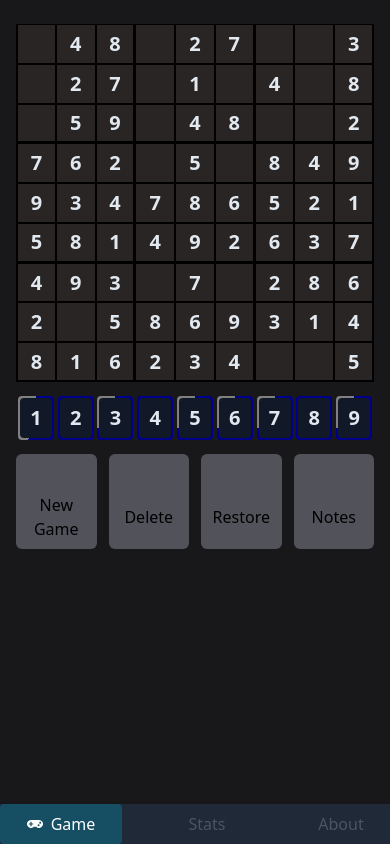
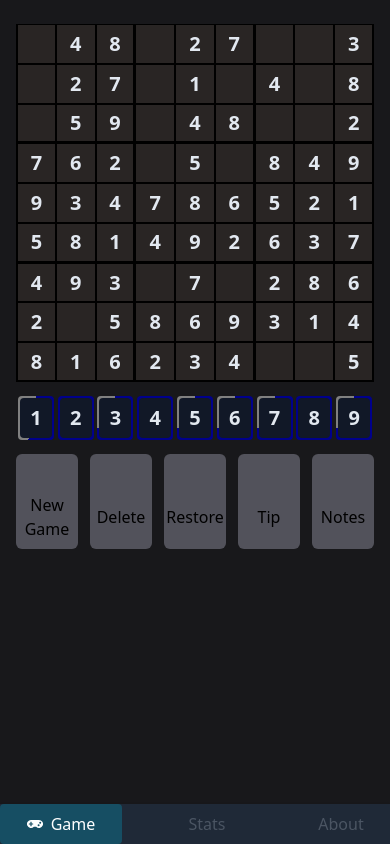
Before and after one commit to fabiancgc12/react-sudoku, a React (Vite) app: page / in a window 390 px wide. Built offline with nearby package versions, Linux system fonts and the light colour scheme; some icons are missing.

Commit message:
creating give a tip action

```diff
--- a/src/components/control/Controls.tsx
+++ b/src/components/control/Controls.tsx
@@ -1,14 +1,14 @@
 import React, {Fragment, useRef, useState} from "react";
 import {InputControl} from "@/components/control/inputs/InputControls";
 import {useAppDispatch, useAppSelector} from "@/globalState/appStore";
-import {deleteCellValue, restoreLastMove, startGame, toggleNotesMode} from "@/globalState/gameSlice/gameSlice";
+import {deleteCellValue, restoreLastMove, startGame, toggleNotesMode,giveATip} from "@/globalState/gameSlice/gameSlice";
 import {ActionButton} from "@/components/control/actions/ActionButton";
 import {
     AiFillEdit,
     AiOutlineCheck,
     AiOutlineEdit,
     BsFillEraserFill, HiChevronUpDown,
-    MdSettingsBackupRestore,
+    MdSettingsBackupRestore, MdTipsAndUpdates,
     RiRestartFill
 } from "react-icons/all";
 import {selectIsOnNotesMode} from "@/globalState/gameSlice/gameSelector";
@@ -28,16 +28,24 @@ export function Controls() {
     const toggleNotesModeAction = () => {
         dispatch(toggleNotesMode())
     }
+
+    const giveATipAction = () => {
+        dispatch(giveATip())
+    }
+
     return (
         <div className={'w-full md:w-4/6 mt-4'}>
             <InputControl/>
-            <div className={"mt-4 grid place-items-stretch gap-3 sm:place-items-center grid-cols-4"}>
+            <div className={"mt-4 grid place-items-stretch gap-3 sm:place-items-center grid-cols-5"}>
                 <CreateGameAction/>
                 <ActionButton onClick={deleteMove} label={"Delete"}>
                     <BsFillEraserFill size={25} className={"group-hover:fill-yellow-600"}/>
                 </ActionButton>
                 <ActionButton onClick={restoreMove} label={"Restore"}>
                     <MdSettingsBackupRestore size={25} className={"group-hover:fill-yellow-600"}/>
+                </ActionButton>
+                <ActionButton onClick={giveATipAction} label={"Tip"}>
+                    <MdTipsAndUpdates size={25} className={"group-hover:fill-yellow-600"}/>
                 </ActionButton>
                 <ActionButton onClick={toggleNotesModeAction} label={"Notes"}>
                     <NotesModeSVG size={25} className={"fill-yellow-600"}/>
--- a/src/globalState/gameSlice/gameSlice.ts
+++ b/src/globalState/gameSlice/gameSlice.ts
@@ -138,6 +138,10 @@ const gameSlice = createSlice({
         setCellValue(state,action: PayloadAction<number>){
             updateCellValue(state, action.payload);
         },
+        giveATip(state){
+            updateCellValue(state, state.selected.solution);
+        }
+        ,
         deleteCellValue(state){
             updateCellValue(state,undefined)
         },
@@ -156,5 +160,5 @@ const gameSlice = createSlice({
     },
 })
 
-export const { startGame, stopGame, finaliceGame, resumeGame, setSelectedCell, setCellValue, deleteCellValue, restoreLastMove, toggleNotesMode } = gameSlice.actions
+export const { startGame, stopGame, finaliceGame, resumeGame, setSelectedCell, giveATip, setCellValue, deleteCellValue, restoreLastMove, toggleNotesMode } = gameSlice.actions
 export const gameReducer =  gameSlice.reducer;
```
